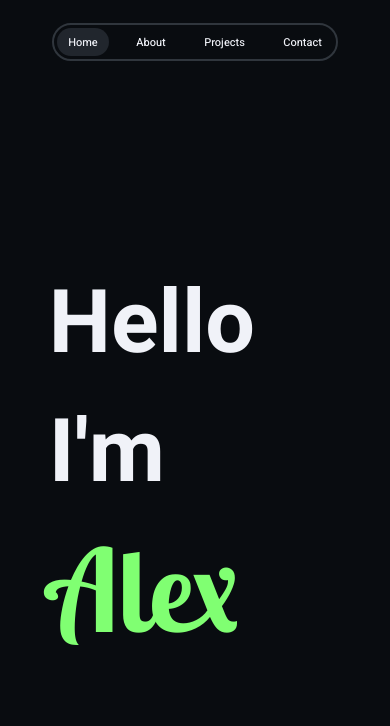
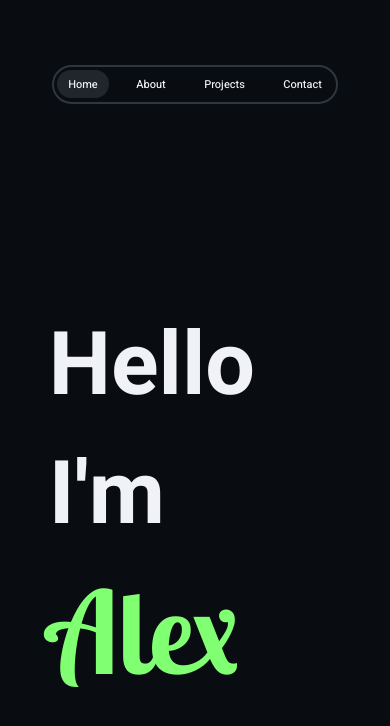
Before and after one commit to AxterDoesCode/alexchau.co.uk, a React (Vite) app in the folder vite-project/: page / in a window 390 px wide. Shown: the top 726 px of the page. Built offline with nearby package versions, Linux system fonts and the light colour scheme.

Commit message:
messed around with more media queries

```diff
--- a/vite-project/src/Components/Header/Header.tsx
+++ b/vite-project/src/Components/Header/Header.tsx
@@ -9,6 +9,10 @@ const StyledHeader = styled.header`
   padding: 2em;
   align-items: center;
   height: 10%;
+
+  @media(max-width: 700px){
+    height: 20%;
+  }
 `
 export default function Header(){
   return(
--- a/vite-project/src/index.css
+++ b/vite-project/src/index.css
@@ -63,6 +63,10 @@ main{
     html{
         font-size: 14px;
     }
+
+    main{
+        height: 80%;
+    }
 }
 
 @media (max-width: 390px){
```
